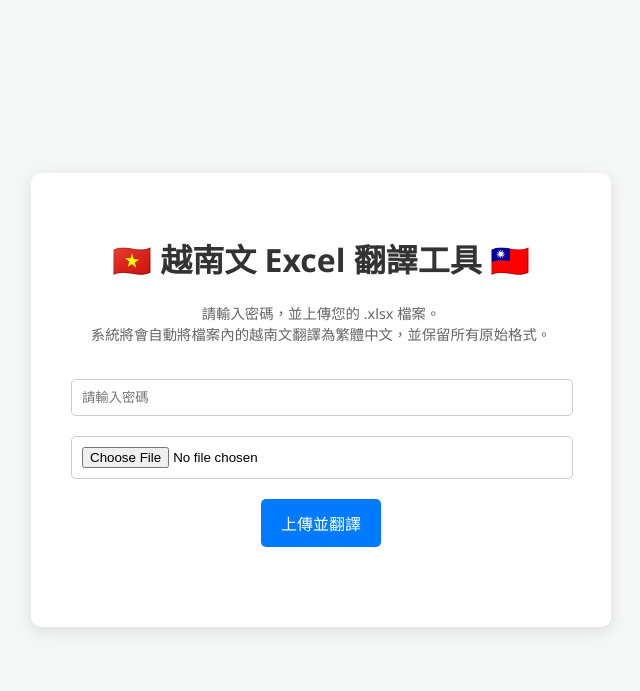
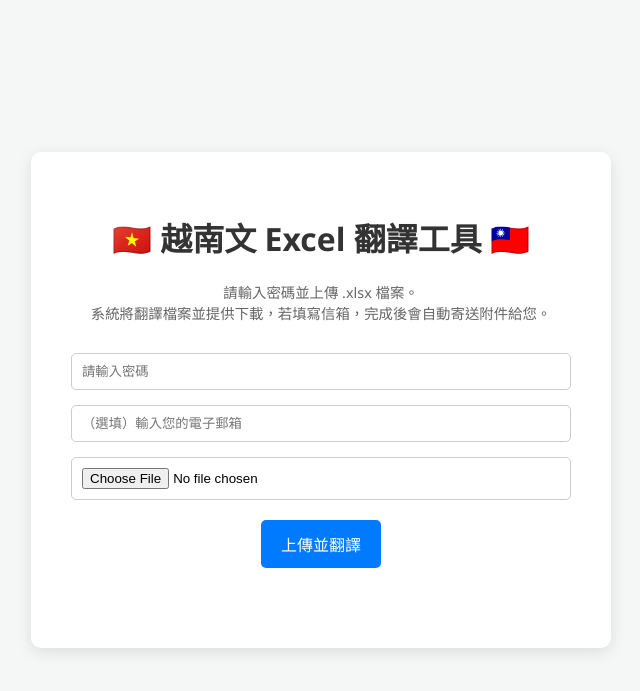
Before and after one commit to vcvcaaa/ExcelToChinese, a Flask app: page / in a window 1280 px wide. Shown: the top 691 px of the page, without its empty margins (319-959 px from the left). Run offline with Flask 3, Linux system fonts and the light colour scheme; parts of the project's set-up code (start-up, migrations or seed data) failed here and were passed over.

Commit message:
增加電子信箱功能

```diff
--- a/app.py
+++ b/app.py
@@ -9,22 +9,33 @@
 import sys
 import threading
 import traceback
+# 【新增】匯入郵件處理相關函式庫
+import smtplib
+from email.mime.multipart import MIMEMultipart
+from email.mime.text import MIMEText
+from email.mime.application import MIMEApplication
+
 
 # --- 設定區 ---
 # 建立 Flask 應用
 app = Flask(__name__)
 
-# 設定一個簡單的密碼
-AUTH_PASSWORD = '123'
+# 從環境變數讀取密碼，如果未設定，則使用預設值 '123'
+AUTH_PASSWORD = os.getenv("AUTH_PASSWORD", "123")
 UPLOAD_FOLDER = 'uploads'
 DOWNLOAD_FOLDER = 'downloads'
 GLOSSARY_FILE = 'dic.json'
 app.config['UPLOAD_FOLDER'] = UPLOAD_FOLDER
 app.config['DOWNLOAD_FOLDER'] = DOWNLOAD_FOLDER
 
-# ---【新】非同步任務儲存區 ---
-# 在一個簡單的應用中，使用全域字典來儲存任務狀態是可行的。
-# 對於更大型的應用，建議使用 Redis 或資料庫。
+# --- 【新增】Email SMTP 設定 (從環境變數讀取) ---
+# 提示：為了安全，請將這些資訊設定為您伺服器的環境變數
+SMTP_HOST = os.getenv("SMTP_HOST")  # 例如: 'smtp.gmail.com'
+SMTP_PORT = int(os.getenv("SMTP_PORT", 587)) # TLS 的預設 Port 是 587
+SMTP_USER = os.getenv("SMTP_USER")  # 您的寄件者郵箱
+SMTP_PASSWORD = os.getenv("SMTP_PASSWORD") # 您的郵箱密碼或 Google 應用程式密碼
+
+# --- 非同步任務儲存區 ---
 jobs = {}
 
 # --- 載入專業詞彙表 ---
@@ -33,6 +44,7 @@
     try:
         with open(filepath, 'r', encoding='utf-8') as f:
             data = json.load(f)
+        # 將越南文轉為小寫以進行不區分大小寫的比對
         glossary = {item['vietnamese'].lower(): item['chinese'] for item in data}
         print(f"✅ 成功載入專業詞彙表，共 {len(glossary)} 條目。")
         return glossary
@@ -40,7 +52,6 @@
         print(f"❌ 載入詞彙表 '{filepath}' 時發生錯誤: {e}")
         return None
 
-# 在程式啟動時，載入一次詞彙表
 VIET_TO_CHI_GLOSSARY = load_glossary(GLOSSARY_FILE)
 
 # --- 設定 Gemini API 金鑰 ---
@@ -58,8 +69,46 @@
 os.makedirs(UPLOAD_FOLDER, exist_ok=True)
 os.makedirs(DOWNLOAD_FOLDER, exist_ok=True)
 
-# --- 核心翻譯功能 (保持不變) ---
 
+# --- 【新增】寄送電子郵件的函式 ---
+def send_email_with_attachment(recipient_email, subject, body, file_path):
+    """使用設定好的 SMTP 資訊寄送帶有附件的郵件。"""
+    # 檢查 SMTP 設定是否完整
+    if not all([SMTP_HOST, SMTP_USER, SMTP_PASSWORD]):
+        print("警告：SMTP 電子郵件設定不完整，已跳過郵件寄送步驟。")
+        return False
+
+    try:
+        # 建立郵件主體
+        msg = MIMEMultipart()
+        msg['From'] = SMTP_USER
+        msg['To'] = recipient_email
+        msg['Subject'] = subject
+
+        # 加入郵件文字內容
+        msg.attach(MIMEText(body, 'plain', 'utf-8'))
+
+        # 加入附件
+        with open(file_path, "rb") as f:
+            part = MIMEApplication(f.read(), Name=os.path.basename(file_path))
+        part['Content-Disposition'] = f'attachment; filename="{os.path.basename(file_path)}"'
+        msg.attach(part)
+
+        # 連線到 SMTP 伺服器並寄送郵件
+        with smtplib.SMTP(SMTP_HOST, SMTP_PORT) as server:
+            server.starttls()  # 啟用安全傳輸層 (TLS)
+            server.login(SMTP_USER, SMTP_PASSWORD)
+            server.send_message(msg)
+
+        print(f"✅ 成功將翻譯檔案寄送至: {recipient_email}")
+        return True
+    except Exception as e:
+        print(f"❌ 寄送郵件至 {recipient_email} 時發生錯誤: {e}")
+        traceback.print_exc() # 在伺服器日誌中印出詳細錯誤
+        return False
+
+
+# --- 核心翻譯功能 (此二函式保持不變) ---
 def translate_text_batch_with_gemini(texts, separator):
     """使用 Gemini API 批次翻譯一個文字塊(chunk)，並智慧注入相關的專業詞彙。"""
     if not texts or not model:
@@ -173,11 +222,9 @@
     workbook.save(output_path)
 
 
-# ---【新】背景處理函式 ---
+# --- 背景處理函式 (已修改) ---
 def process_file_in_background(job_id, input_path, output_path):
-    """
-    這個函式在一個獨立的執行緒中運行，以避免主應用超時。
-    """
+    """這個函式在一個獨立的執行緒中運行，以避免主應用超時。"""
     global jobs
     try:
         print(f"背景任務 {job_id} 開始處理檔案: {os.path.basename(input_path)}")
@@ -188,27 +235,37 @@
         jobs[job_id]['download_url'] = f'/download/{os.path.basename(output_path)}'
         print(f"背景任務 {job_id} 成功完成。")
 
+        # --- 【新增】檢查並寄送電子郵件 ---
+        job_info = jobs.get(job_id)
+        if job_info and job_info.get('email'):
+            recipient = job_info['email']
+            filename = os.path.basename(output_path)
+            subject = f"您的 Excel 翻譯任務已完成 | {filename}"
+            body = f"您好，\n\n您上傳的檔案 ({filename}) 已成功翻譯完成。\n請查收附件。\n\n此為系統自動發送的郵件，請勿直接回覆。"
+            send_email_with_attachment(recipient, subject, body, output_path)
+
     except Exception as e:
         # 任務失敗
         print(f"背景任務 {job_id} 發生嚴重錯誤: {e}")
-        traceback.print_exc() # 在伺服器日誌中印出詳細的錯誤堆疊
+        traceback.print_exc()
         jobs[job_id]['status'] = 'failed'
         jobs[job_id]['error'] = str(e)
     finally:
-        # 處理完畢後 (無論成功或失敗)，立即刪除上傳的原始檔案
+        # 處理完畢後立即刪除上傳的原始檔案
         if os.path.exists(input_path):
             os.remove(input_path)
             print(f"已刪除任務 {job_id} 的原始上傳檔案: {os.path.basename(input_path)}")
 
-# --- 路由 (Web Routes) ---
+# --- Web 路由 (Routes) ---
 
 @app.route('/')
 def index():
     return render_template('index.html')
 
+# --- 上傳路由 (已修改) ---
 @app.route('/upload', methods=['POST'])
 def upload_file_async():
-    """【已修改】此路由現在只負責接收檔案並啟動背景任務，然後立即返回。"""
+    """此路由接收檔案和郵箱，啟動背景任務，然後立即返回。"""
     password = request.form.get('password')
     if password != AUTH_PASSWORD:
         return jsonify({'success': False, 'error': '密碼錯誤！'}), 401
@@ -223,6 +280,9 @@
     if not model:
         return jsonify({'success': False, 'error': '伺服器端 Gemini 模型未成功初始化，請聯絡管理員。'}), 500
 
+    # --- 【新增】從表單獲取電子郵箱 ---
+    user_email = request.form.get('email', None)
+
     unique_id = str(uuid.uuid4())
     original_filename = f"{unique_id}_original.xlsx"
     translated_filename = f"{unique_id}_translated.xlsx"
@@ -232,25 +292,27 @@
 
     file.save(input_path)
 
-    # 建立任務並在背景執行緒中啟動
+    # --- 【修改】建立任務時，儲存使用者郵箱 ---
     job_id = unique_id
-    jobs[job_id] = {'status': 'processing'}
+    jobs[job_id] = {
+        'status': 'processing',
+        'email': user_email # 如果使用者沒填，這裡會是 None
+    }
 
     thread = threading.Thread(
         target=process_file_in_background,
         args=(job_id, input_path, output_path)
     )
-    thread.daemon = True # 設置為守護執行緒，這樣主程式退出時它也會退出
+    thread.daemon = True
     thread.start()
 
-    # 立即回傳，告訴前端任務已經開始
-    print(f"已成功接收檔案並創建背景任務 {job_id}")
+    print(f"已成功接收檔案並創建背景任務 {job_id}。使用者郵箱: {user_email or '未提供'}")
     return jsonify({
         'success': True,
         'job_id': job_id
     })
 
-# ---【新】查詢任務狀態的路由 ---
+# --- 其他路由 (保持不變) ---
 @app.route('/status/<job_id>')
 def get_status(job_id):
     """前端會輪詢此路由以獲取任務的最新狀態。"""
@@ -258,7 +320,6 @@
     if not job:
         return jsonify({'status': 'not_found', 'error': '找不到指定的任務ID，可能伺服器已重啟。'}), 404
     return jsonify(job)
-
 
 @app.route('/download/<filename>')
 def download_file(filename):
@@ -269,7 +330,6 @@
 
     @after_this_request
     def cleanup(response):
-        """下載請求結束後，從 `jobs` 字典和檔案系統中刪除任務相關資訊"""
         job_id = filename.replace("_translated.xlsx", "")
         if job_id in jobs:
             del jobs[job_id]
--- a/templates/index.html
+++ b/templates/index.html
@@ -9,11 +9,18 @@
         .container { background-color: white; padding: 40px; border-radius: 10px; box-shadow: 0 4px 15px rgba(0,0,0,0.1); text-align: center; width: 90%; max-width: 500px; }
         h1 { color: #333; }
         p { color: #666; font-size: 0.9em; }
-        input[type="password"], input[type="file"] { width: calc(100% - 20px); padding: 10px; margin-top: 20px; border: 1px solid #ccc; border-radius: 5px; }
+        /* 【修改】將 email input 的樣式也包含進來 */
+        input[type="password"], input[type="file"], input[type="email"] {
+            width: calc(100% - 22px);
+            padding: 10px;
+            margin-top: 15px;
+            border: 1px solid #ccc;
+            border-radius: 5px;
+        }
         button { background-color: #007bff; color: white; padding: 12px 20px; border: none; border-radius: 5px; cursor: pointer; font-size: 1em; margin-top: 20px; transition: background-color 0.3s; }
         button:hover { background-color: #0056b3; }
         button:disabled { background-color: #cccccc; cursor: not-allowed; }
-        #status { margin-top: 20px; font-weight: bold; min-height: 20px; } /* Added min-height for stability */
+        #status { margin-top: 20px; font-weight: bold; min-height: 20px; }
         .loader { border: 4px solid #f3f3f3; border-radius: 50%; border-top: 4px solid #3498db; width: 30px; height: 30px; animation: spin 2s linear infinite; margin: 20px auto; display: none; }
         @keyframes spin { 0% { transform: rotate(0deg); } 100% { transform: rotate(360deg); } }
     </style>
@@ -21,10 +28,13 @@
 <body>
     <div class="container">
         <h1>🇻🇳 越南文 Excel 翻譯工具 🇹🇼</h1>
-        <p>請輸入密碼，並上傳您的 .xlsx 檔案。<br>系統將會自動將檔案內的越南文翻譯為繁體中文，並保留所有原始格式。</p>
+        <p>請輸入密碼並上傳 .xlsx 檔案。<br>系統將翻譯檔案並提供下載，若填寫信箱，完成後會自動寄送附件給您。</p>
 
         <form id="upload-form" enctype="multipart/form-data">
             <input type="password" id="password" name="password" placeholder="請輸入密碼" required>
+
+            <input type="email" id="email" name="email" placeholder="（選填）輸入您的電子郵箱">
+
             <input type="file" id="file" name="file" accept=".xlsx" required>
             <button type="submit" id="submit-btn">上傳並翻譯</button>
         </form>
@@ -106,8 +116,14 @@
                             link.click();
                             document.body.removeChild(link);
 
+                            // 【修改】下載後，提供更友善的提示
                             setTimeout(() => {
-                                statusDiv.innerText = '下載已開始，您可以上傳下一個檔案了。';
+                                let finalMessage = '下載已開始，您可以上傳下一個檔案了。';
+                                // 檢查使用者是否輸入了郵箱，並附加提示
+                                if (document.getElementById('email').value) {
+                                    finalMessage += ' 翻譯好的檔案也將寄送到您的信箱。';
+                                }
+                                statusDiv.innerText = finalMessage;
                             }, 1500);
 
                             form.reset(); // 清空表單，準備下一次上傳
```
